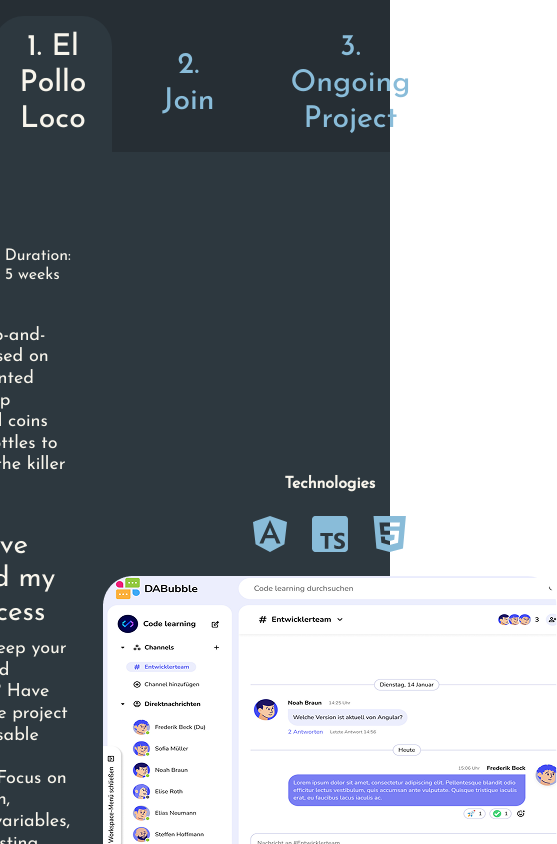
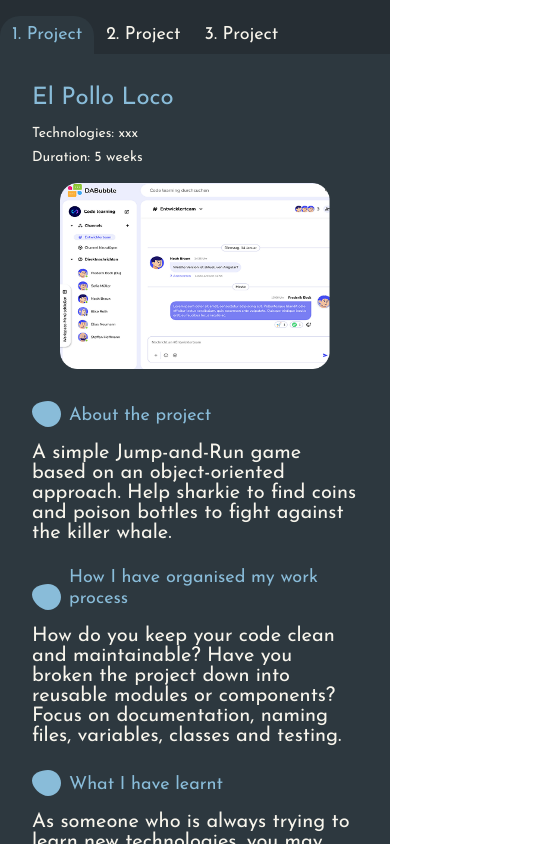
Before and after one commit to Saki63/portfolio, an Angular app: page / in a window 390 px wide. Shown: the part 2140-2984 px from the top of the page, 557 px wide, since content can reach past the window. Built offline with nearby package versions, Linux system fonts and the light colour scheme.

Commit message:
feat: responsive "my projects" section

```diff
--- a/src/app/my-projects/my-projects.component.html
+++ b/src/app/my-projects/my-projects.component.html
@@ -2,7 +2,14 @@
 <div class="content">
     <menu class="tabs content_limit">
         @for (project of projects; let idx = $index; track project){
-            <button [ngClass]="getTabClass(idx)">{{getTabTitle(idx, project.title)}}</button>
+            <button [ngClass]="getTabClass(idx)">
+                @if (isSmallScreen) {
+                    {{getTabTitle(idx, "Project")}}
+                }
+                @else{
+                    {{getTabTitle(idx, project.title)}}
+                }
+            </button>
         }
     </menu>
     <div class="tab_content">
@@ -48,5 +55,37 @@
                 </div>
             </div>
         </div>
+        <div class="resp_content_wrapper">
+            <h3>{{projects[activeTabIdx].title}}</h3>
+            <div class="resp_project_info">
+                <div>
+                    Technologies: xxx
+                </div>
+                <div>
+                    {{getProjectDuration(projects[activeTabIdx].duration)}}
+                </div>
+            </div>
+            <div class="resp_img_wrapper">
+                <img src="../../assets/img/project-placeholder.png" alt="">
+            </div>
+            <ul class="resp_description_container">
+                @for (descriptionPoint of projects[activeTabIdx].description; let idx = $index; track descriptionPoint){
+                    <li class="resp_description">
+                        <div class="resp_first_line">
+                            <svg class="bullet_point" viewBox="0 0 29 26" fill="none" xmlns="http://www.w3.org/2000/svg">
+                                <path d="M29 13C29 20.1797 23.1797 26 16 26C8.8203 26 0 17.6797 0 10.5C0 3.3203 8.8203 0 16 0C23.1797 0 29 5.8203 29 13Z" fill="#89BCD9"/>
+                            </svg>
+                            <h4>{{descriptionPoint.title}}</h4>
+                        </div>
+
+                        <p>{{descriptionPoint.text}}</p>
+                    </li>
+                }
+            </ul>
+            <div class="button_wrapper">
+                <button class="primary">Live Test</button>
+                <button class="secondary">GitHub</button>
+            </div>
+        </div>
     </div>
 </div>
--- a/src/app/my-projects/my-projects.component.scss
+++ b/src/app/my-projects/my-projects.component.scss
@@ -8,10 +8,14 @@
 
 .content {
     @include flex-box($fd: column);
+    max-width: 100%;
+    width: 100vw;
+}
 
 .tabs{
     @include flex-box($g: 24px, $jc: start);
     width: 100%;
+
     button {
         border: none;
         background-color: transparent;
@@ -28,6 +32,10 @@
     }
 }
 
+.resp_content_wrapper {
+    display: none;
+}
+
 .tab_content{
     @include flex-box($ai: start, $g: 24px);
     padding: 32px;
@@ -35,6 +43,8 @@
     max-width: 100%;
     background-color: $secondary-dark-color;
     color: $secondary-color;
+
+
 
     .content_wrapper {
         @include flex-box($g: 32px);
@@ -58,25 +68,23 @@
                     }
                 }
             }
+        }
+    }
+}
 
 .button_wrapper{
     @include flex-box($g: 24px);
 }
-            }
-        }
 
-
-    }
+.bullet_point{
+    width: 29px;
+    min-width: 29px;
+    height: 26px;
 }
 
 .description_container {
     @include flex-box($ai: start, $g: 24px);
     margin: 32px 0;
-    .bullet_point{
-        width: 29px;
-        min-width: 29px;
-        height: 26px;
-    }
 
     .description{
         @include flex-box($fd: column, $ai: start, $g: 8px);
@@ -102,3 +110,140 @@
         }
     }
 }
+
+@media (max-width: 1000px){
+
+    .tabs{
+        button {
+            color: $secondary-color;
+            font-family: 'Josefin_Sans_Regular';
+            font-weight: 400;
+        }
+
+        .active {
+            background-color: $secondary-dark-color;
+            color: $primary-color;
+        }
+    }
+
+    .resp_content_wrapper {
+        display: flex !important;
+        flex-direction: column;
+        gap: 16px;
+
+        h3{
+            font-size: 30px;
+            color: $primary-color;
+            font-family: 'Josefin_Sans_Regular';
+            font-weight: 400;
+        }
+
+        .resp_project_info {
+            @include flex-box($fd: column, $ai:start, $g: 8px);
+            font-size: 16px;
+            color: $secondary-color;
+            font-family: 'Josefin_Sans_Regular';
+            font-weight: 400;
+            line-height: 120%;
+        }
+
+        .resp_img_wrapper{
+            @include flex-box();
+            width: 100%;
+        }
+    }
+
+    .resp_description_container{
+        @include flex-box($fd: column, $ai: start, $g: 24px);
+        padding: 0;
+        margin: 16px 0;
+
+        .resp_description {
+            @include flex-box($fd: column, $ai: start, $g: 16px);
+
+            .resp_first_line{
+                @include flex-box($ai: start, $g: 8px);
+
+                h4{
+                    font-size: 28px;
+                    font-weight: 400;
+                    line-height: 120%;
+                    color: $primary-color;
+                }
+            }
+
+            p{
+                font-size: 20px;
+            }
+        }
+    }
+
+    .content_wrapper{
+        display: none !important;
+    }
+}
+
+@media (max-width: 850px){
+
+    .tabs{
+        gap: 0px;
+        padding: 0 16px;
+
+        button {
+            padding: 10px 18px;
+            border-radius: 20px 20px 0 0;
+            font-size: 24px;
+        }
+    }
+
+    .resp_content_wrapper {
+        .resp_img_wrapper{
+            img{
+                width: 350px;
+            }
+        }
+    }
+}
+
+@media (max-width: 480px){
+
+    .tabs{
+        padding: 0 0px;
+
+        button {
+            padding: 8px 12px;
+            font-size: 18px;
+        }
+    }
+
+    .resp_content_wrapper {
+        h3{
+            font-size: 24px;
+        }
+
+        .resp_project_info {
+            font-size: 14px;
+        }
+
+        .resp_img_wrapper{
+            img{
+                width: 270px;
+            }
+        }
+    }
+
+    .resp_description_container{
+        .resp_description {
+            .resp_first_line{
+                align-items: end;
+
+                h4{
+                    font-size: 18px;
+                }
+                p{
+                    font-size: 16px;
+                }
+            }
+        }
+    }
+}
--- a/src/app/my-projects/my-projects.component.ts
+++ b/src/app/my-projects/my-projects.component.ts
@@ -1,4 +1,4 @@
-import { Component } from '@angular/core';
+import { Component, HostListener } from '@angular/core';
 import { CommonModule } from '@angular/common';
 
 @Component({
@@ -69,6 +69,13 @@ export class MyProjectsComponent {
     githubUrl: "",
   }];
 
+  isSmallScreen = window.innerWidth <= 1000;
+
+  @HostListener('window:resize')
+  onResize() {
+    this.isSmallScreen = window.innerWidth <= 1000;
+  }
+
   getTabTitle(index: number, title: string){
     const number = index + 1;
     return `${number}. ${title}`;
```
Lines whose indentation alone changed are shown as unchanged.
